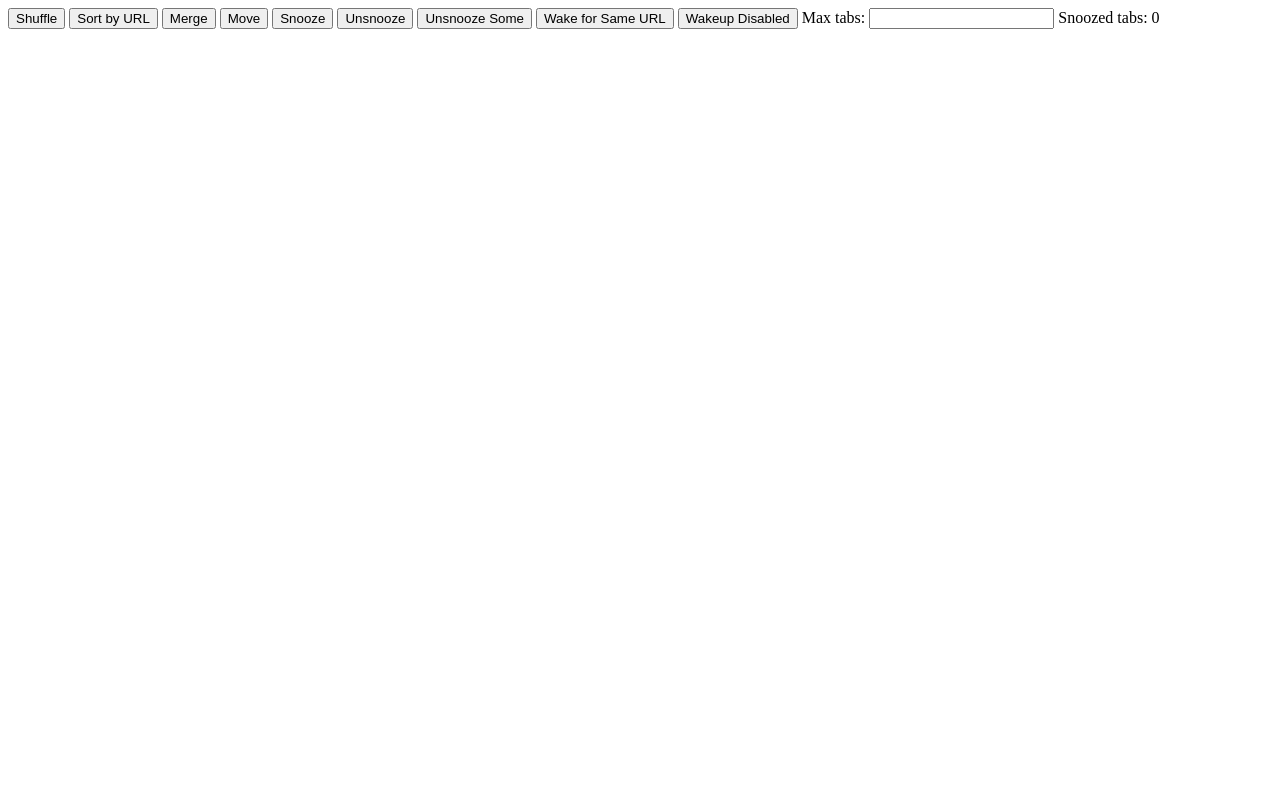
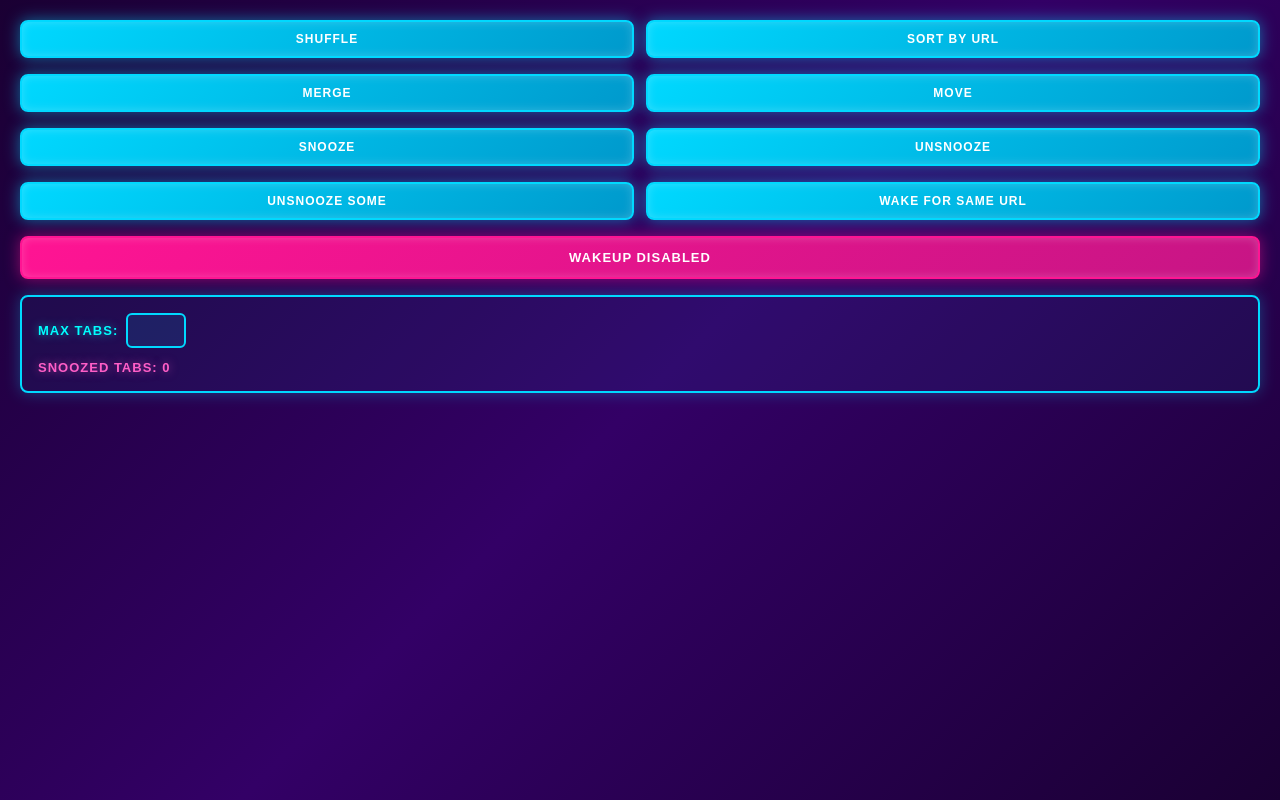
Before and after one commit to gvdp/chrome-shuffle-tabs, a website built with Vite: page popup.html in a window 1280 px wide. Built offline with nearby package versions, Linux system fonts and the light colour scheme; some packages are replaced by stand-ins of ours; no server answers.

Commit message:
feat: style the buttons

```diff
--- a/button-handlers.ts
+++ b/button-handlers.ts
@@ -79,14 +79,18 @@ document.addEventListener('DOMContentLoaded', () => {
       color: wakeUpEnabled ? 'green' : 'lightsteelblue',
     })
 
+    const wakeUpButton = document.getElementById('wakeUpEnabled')
     setText('wakeUpEnabled', `Wakeup ${wakeUpEnabled ? 'Enabled' : 'Disabled'}`)
+    wakeUpButton?.classList.toggle('enabled', wakeUpEnabled)
+    wakeUpButton?.classList.toggle('disabled', !wakeUpEnabled)
 
-    document.getElementById('wakeUpEnabled')?.addEventListener('click', () => {
+    wakeUpButton?.addEventListener('click', () => {
       chrome.storage.local.set({ wakeUpEnabled: !wakeUpEnabled }, function () {
         wakeUpEnabled = !wakeUpEnabled
         console.log('waking up enabled / disabled', wakeUpEnabled)
-        // todo: also change event listener now
         setText('wakeUpEnabled', `Wakeup ${wakeUpEnabled ? 'Enabled' : 'Disabled'}`)
+        wakeUpButton?.classList.toggle('enabled', wakeUpEnabled)
+        wakeUpButton?.classList.toggle('disabled', !wakeUpEnabled)
         chrome.action.setBadgeBackgroundColor({
           color: wakeUpEnabled ? 'green' : 'lightsteelblue',
         })
--- a/popup.html
+++ b/popup.html
@@ -1,23 +1,198 @@
 <html>
   <head>
     <script type="module" src="./button-handlers.ts"></script>
+    <style>
+      * {
+        margin: 0;
+        padding: 0;
+        box-sizing: border-box;
+      }
+
+      body {
+        background: linear-gradient(135deg, #1a0033 0%, #330066 50%, #1a0033 100%);
+        color: #e0c3fc;
+        font-family: 'Arial', sans-serif;
+        font-weight: bold;
+        text-shadow: 0 0 10px rgba(224, 195, 252, 0.5);
+        padding: 20px;
+        min-width: 400px;
+      }
+
+      .container {
+        display: flex;
+        flex-direction: column;
+        gap: 16px;
+      }
+
+      .section {
+        display: grid;
+        grid-template-columns: 1fr 1fr;
+        gap: 12px;
+      }
+
+      .section.full {
+        grid-template-columns: 1fr;
+      }
+
+      button {
+        padding: 10px 14px;
+        border: 2px solid #00d9ff;
+        border-radius: 8px;
+        background: linear-gradient(135deg, #00d9ff 0%, #0099cc 100%);
+        color: #fff;
+        font-weight: bold;
+        font-size: 12px;
+        cursor: pointer;
+        transition: all 0.3s ease;
+        text-transform: uppercase;
+        letter-spacing: 1px;
+        box-shadow:
+          0 0 15px rgba(0, 217, 255, 0.5),
+          inset 0 0 10px rgba(255, 255, 255, 0.2);
+      }
+
+      button:hover {
+        background: linear-gradient(135deg, #00ffff 0%, #00d9ff 100%);
+        box-shadow:
+          0 0 25px rgba(0, 217, 255, 0.8),
+          inset 0 0 15px rgba(255, 255, 255, 0.3);
+        transform: translateY(-2px);
+      }
+
+      button:active {
+        transform: translateY(0);
+        box-shadow:
+          0 0 10px rgba(0, 217, 255, 0.5),
+          inset 0 0 10px rgba(255, 255, 255, 0.2);
+      }
+
+      button#wakeUpEnabled {
+        padding: 12px 16px;
+        font-size: 13px;
+        background: linear-gradient(135deg, #ff1493 0%, #c71585 100%);
+        border-color: #ff1493;
+        box-shadow:
+          0 0 15px rgba(255, 20, 147, 0.5),
+          inset 0 0 10px rgba(255, 255, 255, 0.2);
+      }
+
+      button#wakeUpEnabled:hover {
+        box-shadow:
+          0 0 25px rgba(255, 20, 147, 0.8),
+          inset 0 0 15px rgba(255, 255, 255, 0.3);
+        background: linear-gradient(135deg, #ff69b4 0%, #ff1493 100%);
+      }
+
+      button#wakeUpEnabled.enabled {
+        background: linear-gradient(135deg, #00ff88 0%, #00cc66 100%);
+        border-color: #00ff88;
+        box-shadow:
+          0 0 15px rgba(0, 255, 136, 0.5),
+          inset 0 0 10px rgba(255, 255, 255, 0.2);
+      }
+
+      button#wakeUpEnabled.enabled:hover {
+        background: linear-gradient(135deg, #33ffaa 0%, #00ff88 100%);
+        box-shadow:
+          0 0 25px rgba(0, 255, 136, 0.8),
+          inset 0 0 15px rgba(255, 255, 255, 0.3);
+      }
+
+      button#wakeUpEnabled.disabled {
+        background: linear-gradient(135deg, #ff1493 0%, #c71585 100%);
+        border-color: #ff1493;
+        box-shadow:
+          0 0 15px rgba(255, 20, 147, 0.5),
+          inset 0 0 10px rgba(255, 255, 255, 0.2);
+      }
+
+      button#wakeUpEnabled.disabled:hover {
+        background: linear-gradient(135deg, #ff69b4 0%, #ff1493 100%);
+        box-shadow:
+          0 0 25px rgba(255, 20, 147, 0.8),
+          inset 0 0 15px rgba(255, 255, 255, 0.3);
+      }
+
+      .settings {
+        display: flex;
+        flex-direction: column;
+        gap: 12px;
+        padding: 16px;
+        border: 2px solid #00d9ff;
+        border-radius: 8px;
+        background: rgba(0, 217, 255, 0.05);
+        box-shadow: 0 0 15px rgba(0, 217, 255, 0.3);
+      }
+
+      label {
+        display: flex;
+        align-items: center;
+        gap: 8px;
+        font-size: 13px;
+        text-transform: uppercase;
+        letter-spacing: 1px;
+        color: #00ffff;
+        text-shadow: 0 0 10px rgba(0, 255, 255, 0.5);
+      }
+
+      input[type='number'] {
+        padding: 8px 12px;
+        border: 2px solid #00d9ff;
+        border-radius: 6px;
+        background: rgba(0, 217, 255, 0.1);
+        color: #00ffff;
+        font-weight: bold;
+        font-size: 13px;
+        width: 60px;
+        text-shadow: 0 0 8px rgba(0, 255, 255, 0.5);
+      }
+
+      input[type='number']:focus {
+        outline: none;
+        background: rgba(0, 217, 255, 0.2);
+        box-shadow: 0 0 15px rgba(0, 217, 255, 0.6);
+      }
+
+      #tabcount {
+        font-size: 13px;
+        text-transform: uppercase;
+        letter-spacing: 1px;
+        color: #ff5ec7;
+        text-shadow: 0 0 10px rgba(255, 94, 199, 0.5);
+      }
+    </style>
   </head>
   <body>
-    <div>
+    <div class="container">
+      <div class="section">
         <button id="shuffle">Shuffle</button>
         <button id="sortTabsByUrl">Sort by URL</button>
+      </div>
+
+      <div class="section">
         <button id="merge">Merge</button>
         <button id="move">Move</button>
+      </div>
+
+      <div class="section">
         <button id="snooze">Snooze</button>
         <button id="unsnooze">Unsnooze</button>
+      </div>
+
+      <div class="section">
         <button id="unsnoozeSome">Unsnooze Some</button>
         <button id="wakeForSameUrl">Wake for Same URL</button>
-      <button id="wakeUpEnabled">Wakeup Enable/disable</button>
+      </div>
+
+      <button id="wakeUpEnabled" class="full-width">Wakeup Enable/disable</button>
+
+      <div class="settings">
         <label>
           Max tabs:
           <input id="maxTabs" type="number" />
         </label>
         <span id="tabcount">Snoozed tabs: </span>
       </div>
+    </div>
   </body>
 </html>
```
Lines whose indentation alone changed are shown as unchanged.
